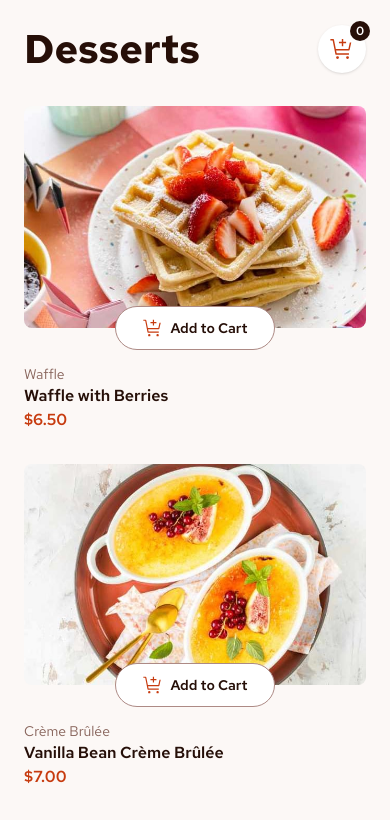
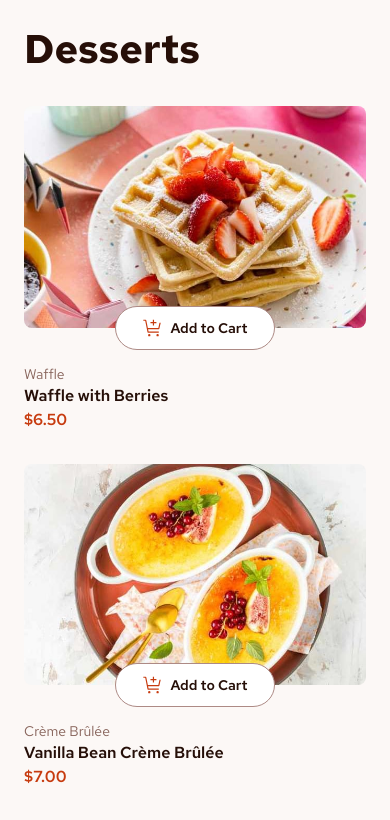
Before and after one commit to rtantahuatay/desserts, a React (Vite) app: page / in a window 390 px wide. Shown: the top 820 px of the page. Built offline with nearby package versions, Linux system fonts and the light colour scheme.

Commit message:
:lipstick: Move cart below products on mobile

```diff
--- a/src/App.tsx
+++ b/src/App.tsx
@@ -1,30 +1,26 @@
 import { useState } from "react";
 import CartDrawer from "./components/CartDrawer";
+import ConfirmOrderModal from "./components/ConfirmOrderModal";
 import Header from "./components/Header";
 import ProductCard from "./components/ProductCard";
 import { products } from "./data/products";
-import ConfirmOrderModal from "./components/ConfirmOrderModal";
 
 export default function App() {
-  const [isCartOpen, setIsCartOpen] = useState(false);
   const [isModalOpen, setIsModalOpen] = useState(false);
-
-  function handleConfirmOrder(){
-    setIsCartOpen(false);
-    setIsModalOpen(true);
-  }
 
   return (
     <main className="mx-auto max-w-7xl p-6 lg:flex lg:items-start lg:gap-8 lg:p-10">
       <div className="lg:flex-1">
-      <Header onOpenCart={() => setIsCartOpen(true)} />
-      <section aria-label="Products" className="mt-8 grid grid-cols-1 gap-x-6 gap-y-8 md:grid-cols-3" >
-        {products.map((product) => (
-          <ProductCard key={product.id} product={product} />
-        ))}
-      </section>
+        <Header />
+
+        <section aria-label="Products" className="mt-8 grid grid-cols-1 gap-x-6 gap-y-8 md:grid-cols-3">
+          {products.map((product) => (
+            <ProductCard key={product.id} product={product} />
+          ))}
+        </section>
       </div>
-      <CartDrawer isOpen={isCartOpen} onClose={() => setIsCartOpen(false)} onConfirm={handleConfirmOrder} />
+
+      <CartDrawer onConfirm={() => setIsModalOpen(true)} />
       <ConfirmOrderModal isOpen={isModalOpen} onClose={() => setIsModalOpen(false)} />
     </main>
   );
--- a/src/components/CartDrawer.tsx
+++ b/src/components/CartDrawer.tsx
@@ -1,42 +1,29 @@
-import { CloseIcon } from "./icons";
-
 type CartDrawerProps = {
-  isOpen: boolean;
-  onClose: () => void;
   onConfirm: () => void;
 };
 
-export default function CartDrawer({ isOpen, onClose, onConfirm }: CartDrawerProps) {
+export default function CartDrawer({ onConfirm }: CartDrawerProps) {
   return (
-        <>
-        <div onClick={onClose} className={` fixed inset-0 z-10 bg-black/50 transition-opacity lg:hidden
-            ${isOpen ? "opacity-100": "pointer-events-none opacity-0"} `}  />
-
-        <aside aria-label="Shopping cart" className={` fixed inset-y-0 right-0 z-20 w-full max-w-sm overflow-y-auto bg-white p-6
-            transition-[translate,visibility] lg:sticky lg:inset-auto lg:top-8 lg:z-auto lg:w-80 xl:w-96 lg:shrink-0 lg:translate-x-0
-            lg:rounded-xl lg:visible ${isOpen ? "visible translate-x-0" : "invisible translate-x-full"} `} >
-
-            <div className="flex items-center justify-between">
+    <aside
+      aria-label="Shopping cart"
+      className="mt-8 rounded-xl bg-white p-6 lg:sticky lg:top-8 lg:mt-0 lg:w-80 lg:shrink-0 xl:w-96"
+    >
       <h2 className="text-2xl font-bold text-brand">Your Cart (0)</h2>
-                <button type="button" aria-label="Close cart" onClick={onClose}
-                className="rounded-full border border-rose-400 p-1.5 text-rose-400 transition-colors hover:border-rose-900 hover:text-rose-900 lg:hidden">
-                    <CloseIcon className="size-3" />
-                </button>
-            </div>
 
       <div className="flex flex-col items-center py-6 text-center">
         <img src="/images/illustration-empty-cart.svg" alt="" className="size-32" />
         <p className="mt-4 text-sm font-semibold text-rose-500">
-                    Your added items will appear here. Start shopping to fill it in.
+          Your added items will appear here
         </p>
       </div>
 
-            <button type="button" onClick={onConfirm} className="w-full rounded-full bg-brand py-4 font-semibold text-white transition-colors
-                hover:bg-brand-dark">
+      <button
+        type="button"
+        onClick={onConfirm}
+        className="w-full rounded-full bg-brand py-4 font-semibold text-white transition-colors hover:bg-brand-dark"
+      >
         Confirm Order
       </button>
-
     </aside>
-        </>
   );
 }
--- a/src/components/Header.tsx
+++ b/src/components/Header.tsx
@@ -1,26 +1,8 @@
-import { CartIcon } from "./icons";
-
-type HeaderProps = {
-  onOpenCart: () => void;
-};
-
-export default function Header({ onOpenCart }: HeaderProps) {
+export default function Header() {
   return (
     <header className="flex items-center justify-between">
       <h1 className="text-[40px] leading-tight font-bold">Desserts</h1>
 
-      <button
-        type="button"
-        aria-label="Open cart, 0 items"
-        onClick={onOpenCart}
-        className="relative rounded-full bg-white p-3 text-brand shadow-sm transition-colors hover:bg-brand hover:text-white lg:hidden"
-      >
-        <CartIcon className="size-6" />
-
-        <span className="absolute -top-1 -right-1 flex size-5 items-center justify-center rounded-full bg-rose-900 text-xs font-semibold text-white">
-          0
-        </span>
-      </button>
     </header>
   );
 }
```
Lines whose indentation alone changed are shown as unchanged.
